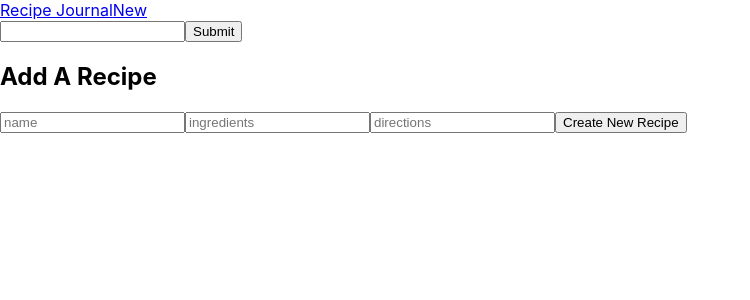
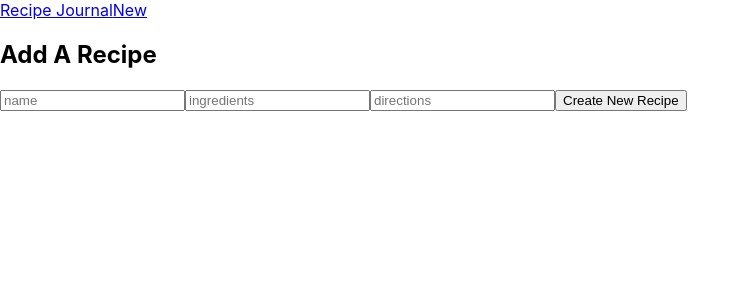
Before and after one commit to sakifree/recipe-journal-frontend, a React (Create React App) app: page /create in a window 1280 px wide. Shown: the top 300 px of the page, without its empty margins (0-750 px from the left). Built offline with nearby package versions, Linux system fonts and the light colour scheme.

Commit message:
search bar filters through data

```diff
--- a/src/components/Nav.js
+++ b/src/components/Nav.js
@@ -1,5 +1,4 @@
 import { Link } from "react-router-dom"
-import SearchBar from "./SearchBar"
 
 const Nav = (props) => {
     return (
@@ -11,7 +10,6 @@ const Nav = (props) => {
                 <span>New</span>
             </Link>
 
-            <SearchBar/>
         </div>
     )
 }
--- a/src/components/SearchBar.js
+++ b/src/components/SearchBar.js
@@ -1,23 +1,18 @@
 import { useState } from "react"
 
-const SearchBar = (props) => {
-    const [formData, setFormData] = useState({searchTerm: ""})
+const SearchBar = ({data}) => {
+    const [search, setSearch] = useState("")
 
-    const handleChange = (event) => {
-        setFormData({...formData, [event.target.name]: event.target.value})
-    }
-
-    const handleSubmit = (event) => {
-        event.preventDefault()
-        props.recipeSearch(formData.searchTerm)
-    }
+     console.log(data.filter((recipe) => recipe.name.toLowerCase().includes("e")))
 
     return (
-        <div>
-            <form onSubmit={handleSubmit}>
-                <input type="text" name="searchTerm" value={formData.searchTerm} onChange={handleChange}/>
-                <input type="submit" value="Submit"/>
-            </form>
+        <div className="searchBar">
+            <input type="text" placeholder="Search.." className="search" onChange={event => setSearch(event.target.value)}/>
+                <ul className="search-list">
+                    {data.filter(recipe => recipe.name.toLowerCase().includes(search)).map((recipe) => (
+                        <li key={recipe.id} className="list-item">{recipe.name}</li>
+                    ))}
+                </ul>
         </div>
     )
 }
--- a/src/index.css
+++ b/src/index.css
@@ -11,3 +11,24 @@ code {
   font-family: source-code-pro, Menlo, Monaco, Consolas, 'Courier New',
     monospace;
 }
+
+.searchBar {
+  text-align: center;
+}
+
+.search {
+  padding: 10px;
+  font-size: 20px;
+}
+
+.search-list {
+  padding: 0px;
+  list-style: none;
+  text-align: center;
+}
+
+.list-item {
+  margin-bottom: 20px;
+  font-size: 25px;
+  font-weight: 300px;
+}
--- a/src/pages/Index.js
+++ b/src/pages/Index.js
@@ -1,10 +1,12 @@
 import { useLoaderData } from "react-router-dom";
 import Post from "../components/Post";
+import SearchBar from "../components/SearchBar";
 
 const Index = (props) => {
     const recipes = useLoaderData()
 
     return <>
+        <SearchBar data={recipes}/>
         {recipes.map((post) => <Post key={post.id} post={post} />)}
     </>
   }
```
